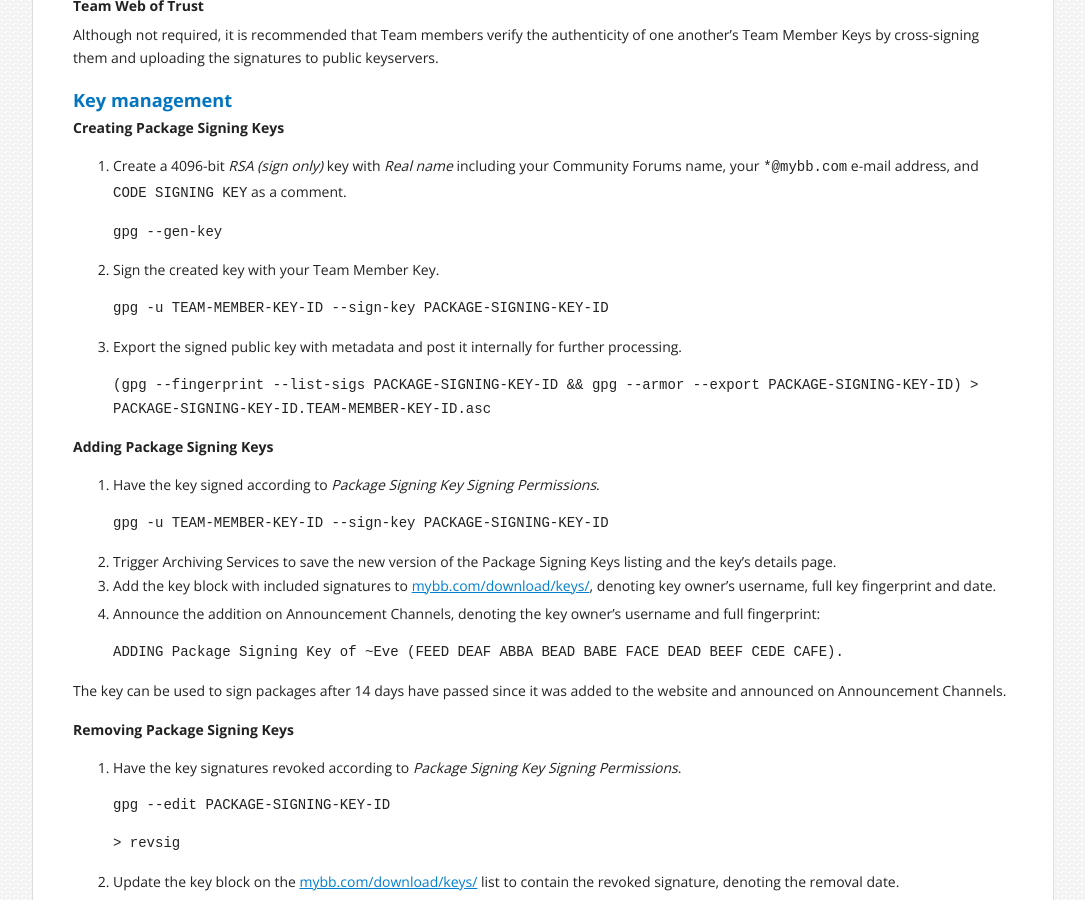
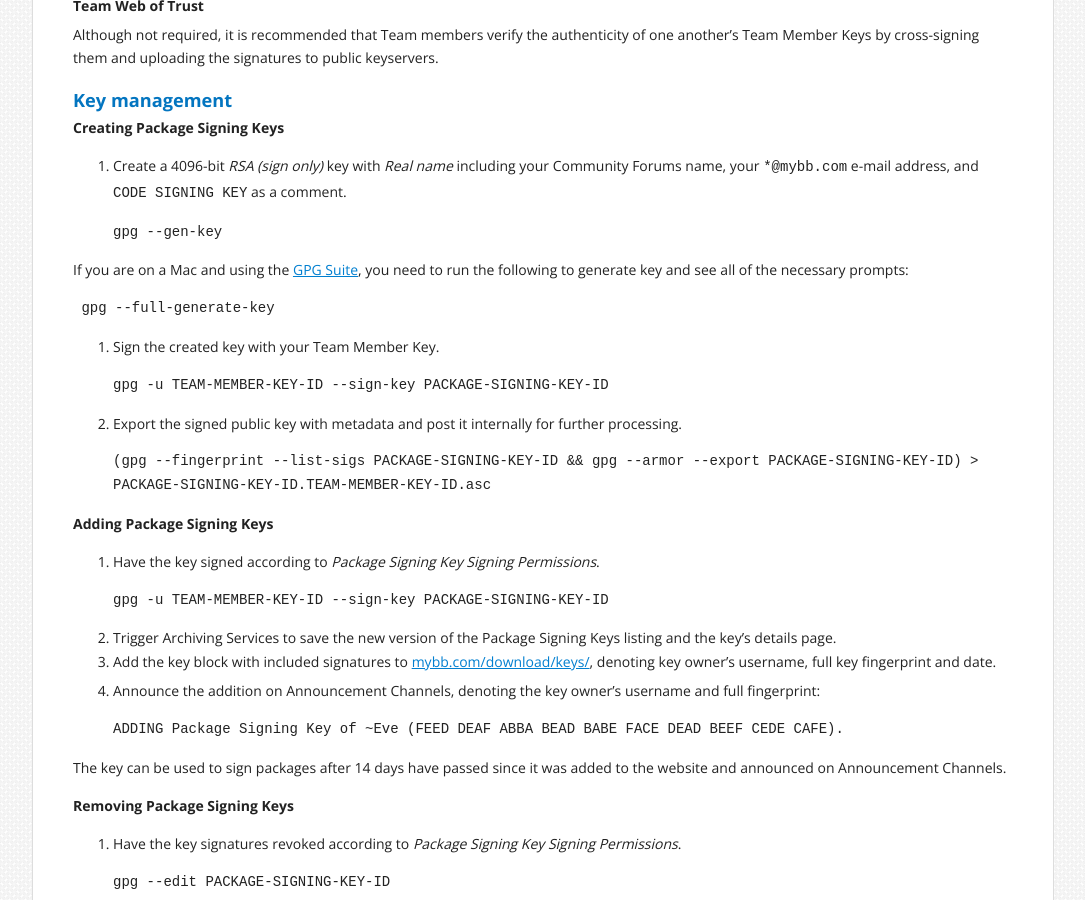
Before and after one commit to mybb/mybb.com, a Jekyll site: the page built from download/keys/protocol.html, in a window 1280 px wide and 900 px high, scrolled down 983 px. Shown: the whole window, without its empty margins (97-1182 px from the left). Built offline with Jekyll 4.4.1, drawn with Linux system fonts in a browser that asks for light colours; nearby versions of some CDN libraries.

Commit message:
Adding some Mac docs for creating a key

````diff
--- a/download/keys/protocol.html
+++ b/download/keys/protocol.html
@@ -50,6 +50,12 @@ Although not required, it is recommended that Team members verify the authentici
    ```
    gpg --gen-key
    ```
+
+ If you are on a Mac and using the [GPG Suite](https://gpgtools.org), you need to run the following to generate key and see all of the necessary prompts:
+
+ ```
+ gpg --full-generate-key
+ ```
 
 2. Sign the created key with your Team Member Key.
 
````
